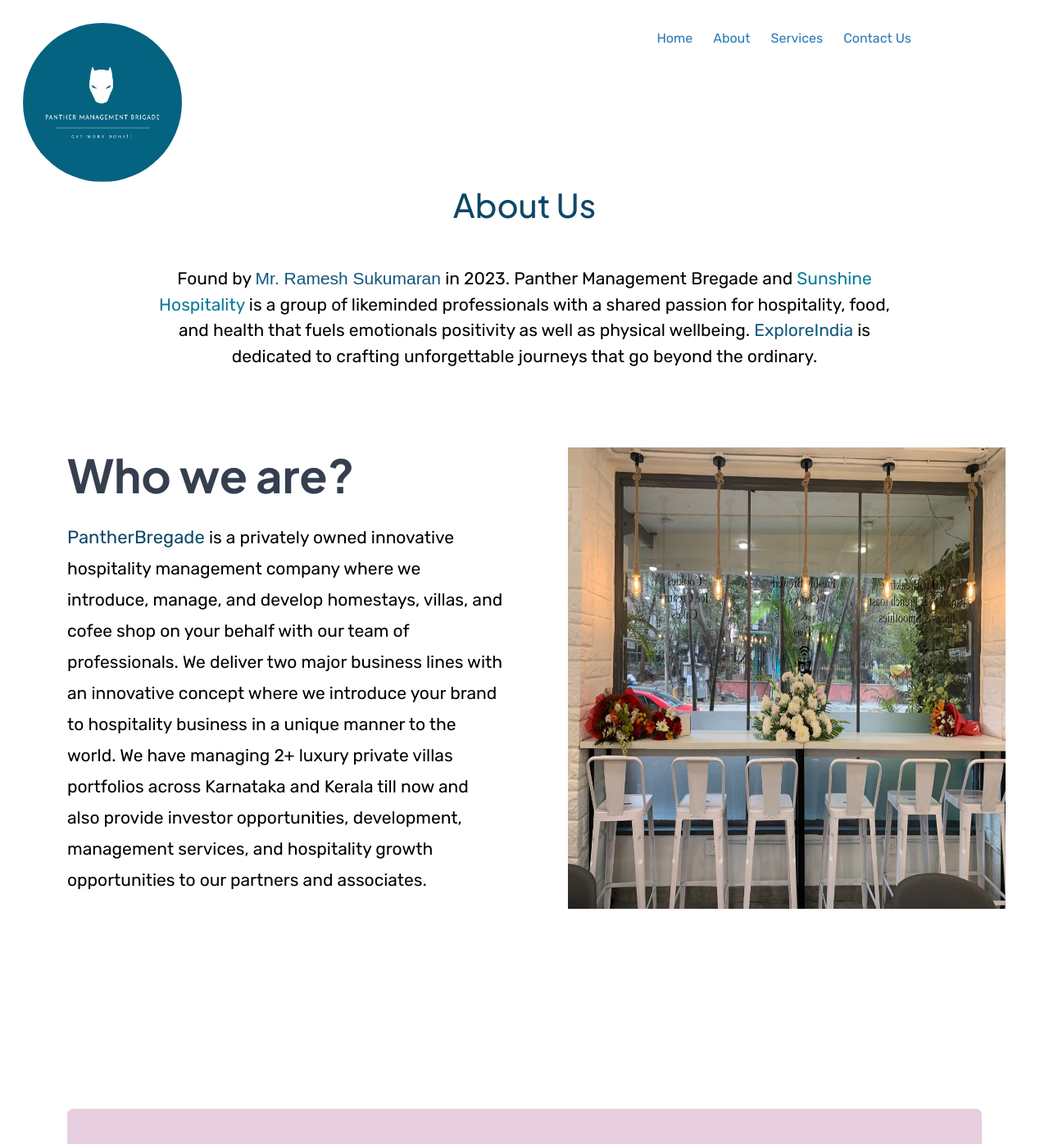
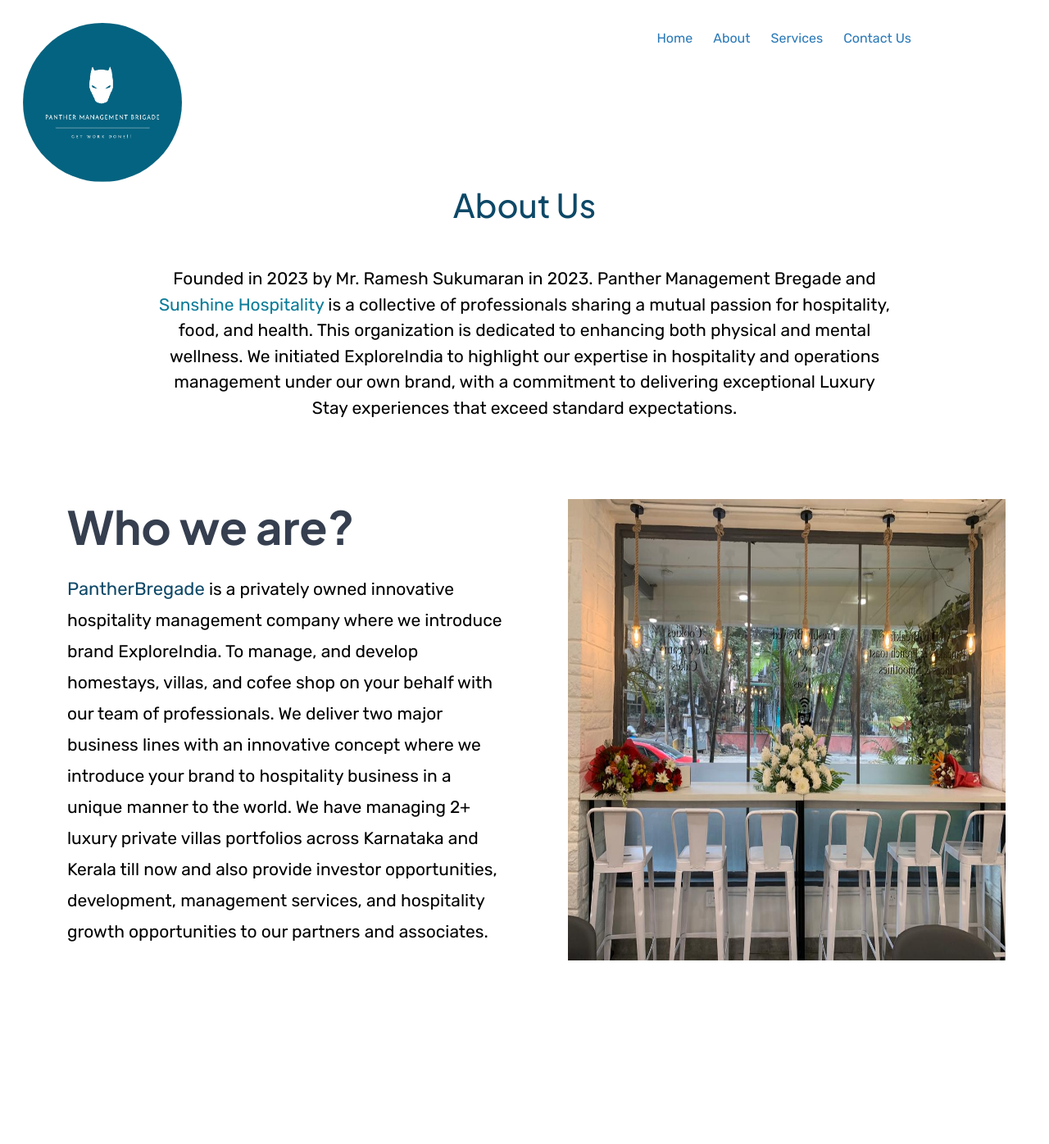
Before and after one commit to Darsanadev/Panther, a Django app: page /about/ in a window 1280 px wide. Shown: the top 1396 px of the page at 82% size. Run offline with Django 4.2, Linux system fonts and the light colour scheme; some libraries are stand-ins or nearby versions.

Commit message:
update content adout page

```diff
--- a/frontnd/templates/about.html
+++ b/frontnd/templates/about.html
@@ -134,7 +134,7 @@
             <div class="container py-5">
                 <div class="text-center mx-auto mb-5 wow fadeInUp" data-wow-delay="0.1s" style="max-width: 900px; margin-top: 280px;" >
                     <h1 class="mb-1 " style="margin-top: -150px;  color: #0d4867;">About Us</h1>
-                    <p class="mb-0" style="font-size: 21px; margin-top: 50px; color: #000000; ">Found by <span style="color: #10577c; font-family: sans-serif;">Mr. Ramesh Sukumaran</span> in 2023. Panther Management Bregade and <span><a href="https://sunshinehospitality.in/">Sunshine Hospitality</a></span> is a group of likeminded professionals with a shared passion for hospitality, food, and health that fuels emotionals positivity as well as physical wellbeing. <span style="color: #10577c;">ExploreIndia</span> is dedicated to crafting unforgettable journeys that go beyond the ordinary.</p>
+                    <p class="mb-0" style="font-size: 21px; margin-top: 50px; color: #000000; ">Founded in 2023 by Mr. Ramesh Sukumaran in 2023. Panther Management Bregade and <span><a href="https://sunshinehospitality.in/">Sunshine Hospitality</a></span> is a collective of professionals sharing a mutual passion for hospitality, food, and health. This organization is dedicated to enhancing both physical and mental wellness. We initiated ExploreIndia to highlight our expertise in hospitality and operations management under our own brand, with a commitment to delivering exceptional Luxury Stay experiences that exceed standard expectations.</p>
                 </div>
 
 
@@ -142,7 +142,7 @@
                 <div class="row g-5 pt-5">
                     <div class="col-lg-6 wow fadeInLeft" data-wow-delay="0.1s"  >
                         <h3 class="display-4 text-dark mb-4 wow fadeInUp" data-wow-delay="0.3s" style="color: black;" >Who we are?</h3>
-                        <p class="mb-6 wow fadeInUp" data-wow-delay="0.5s" style="color: #000000; font-size: 21px; line-height: 38px;"><span style="color: #0d4867; font-size: 22px;">PantherBregade</span> is a privately owned innovative hospitality management company where we introduce, manage, and develop homestays, villas, and cofee shop on your behalf with our team of professionals. We deliver two major business lines with an innovative concept where we introduce your brand to hospitality business in a unique manner to the world. We have managing 2+ luxury private villas portfolios across Karnataka and Kerala till now and also provide investor opportunities, development, management services, and hospitality growth opportunities to our partners and associates.
+                        <p class="mb-6 wow fadeInUp" data-wow-delay="0.5s" style="color: #000000; font-size: 21px; line-height: 38px;"><span style="color: #0d4867; font-size: 22px;">PantherBregade</span> is a privately owned innovative hospitality management company where we introduce brand ExploreIndia. To manage, and develop homestays, villas, and cofee shop on your behalf with our team of professionals. We deliver two major business lines with an innovative concept where we introduce your brand to hospitality business in a unique manner to the world. We have managing 2+ luxury private villas portfolios across Karnataka and Kerala till now and also provide investor opportunities, development, management services, and hospitality growth opportunities to our partners and associates.
                         </p>
                     </div>
                     <div class="col-lg-6 wow fadeInRight RotateMoveLeft" data-wow-delay="0.2s">
```
